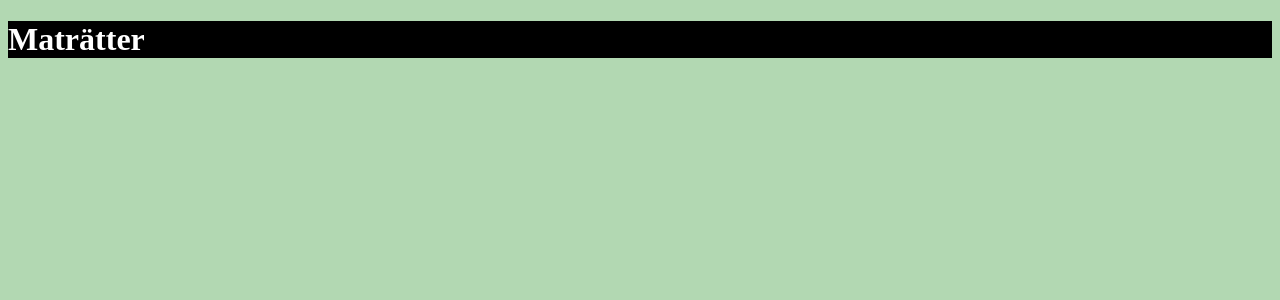
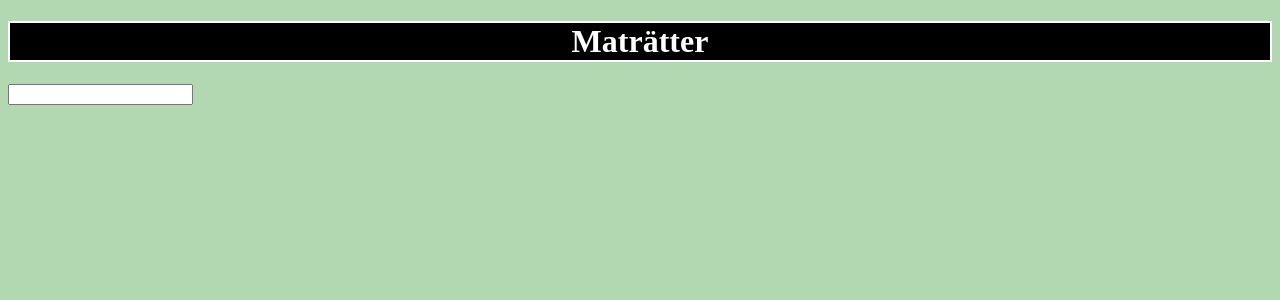
Before and after one commit to EmmaMargit/MatApp-React, a React (Vite) app: page / in a window 1280 px wide. Shown: the top 300 px of the page. Built offline with nearby package versions, Linux system fonts and the light colour scheme.

Commit message:
skapar en input inte helt klar

```diff
--- a/src/App.jsx
+++ b/src/App.jsx
@@ -4,17 +4,20 @@ import viteLogo from '/vite.svg'
 import './stylesheet/App.css';
 import './stylesheet/InputField.css';
 import './stylesheet/Header.module.css';
-import Header from './componets/boilerplats/Header.jsx'
+import Header from './componets/boilerplats/Header'
 import SearchInput from './componets/InputField'
 import MainContent from './componets/boilerplats/MainContent'
 import ShowDetail from './componets/ShowDetail'
 import Footer from './componets/boilerplats/Footer'
+import InputField from './componets/InputField';
 
 function App() {
 
   return (
     <div>
      <Header />
+     {/* Input kommer flyttas till headern */}
+     <InputField />
     </div>
   )
 }
--- a/src/componets/InputField.jsx
+++ b/src/componets/InputField.jsx
@@ -1,10 +1,24 @@
-function SearchInput (){
+// Koden för Input components som kommer kopplas till headern
+import { useState } from 'react';
+
+function InputField (){
+    // Vill att 'food' ska vara tom så blir en tom sträng
+    const[food, setFood]=useState("")
+
+    // Funktionen för inputen när något händer 'trigged'
+    function handleChange() {
+        console.log('Change occured');
+    }
 
     return (
-        <>
-
-        </>
+        <div>
+            <form>
+                {/* onChange är en attribut som utför en funktion när något händer med
+                inputen */}
+                <input onChange={handleChange} type="text" value="" />
+            </form>
+        </div>
     )
 }
 
-export default SearchInput;
+export default InputField;
--- a/src/componets/boilerplats/Header.jsx
+++ b/src/componets/boilerplats/Header.jsx
@@ -4,7 +4,11 @@ import styles from '../../stylesheet/Header.module.css';
 function Header() {
     return (
       <header className={styles.header}>
-        <h1>Maträtter</h1>
+        <h1 className={styles.h1_title}>Maträtter</h1>
+
+        {/* Länk komponenet kolla på det sen!!! */}
+
+        {/* Input komponenten läggs till här */}
       </header>
     );
   }
--- a/src/stylesheet/Header.module.css
+++ b/src/stylesheet/Header.module.css
@@ -1,6 +1,8 @@
 .header {
     background-color: black;
 }
-h1 {
+.h1_title {
     color: white;
+    text-align: center;
+    border: 2px solid white;
 }
```
